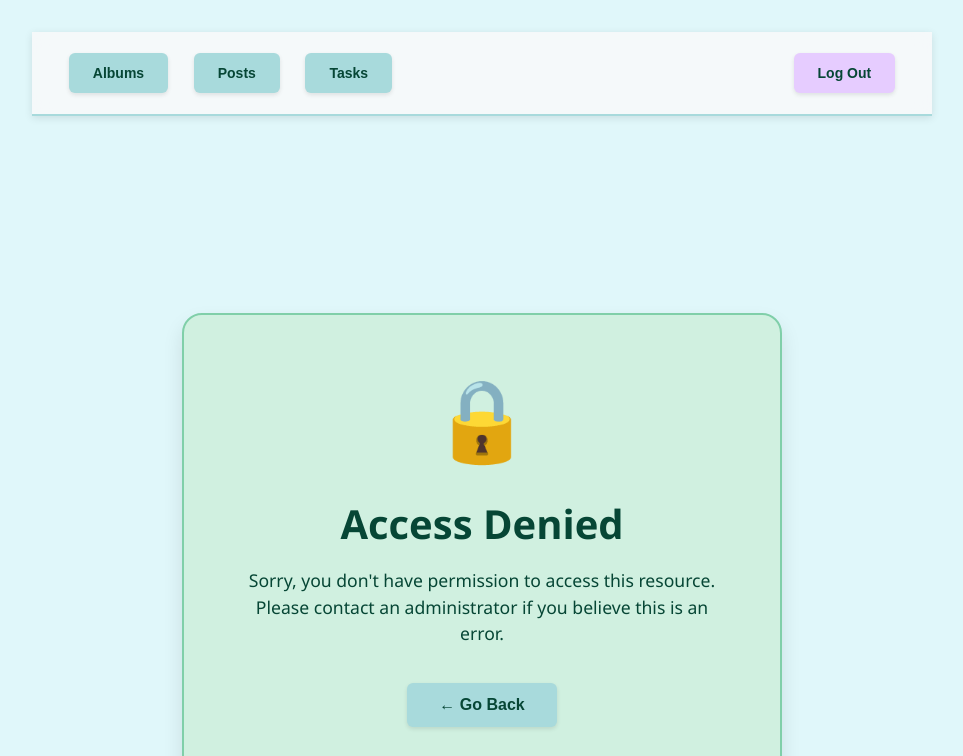
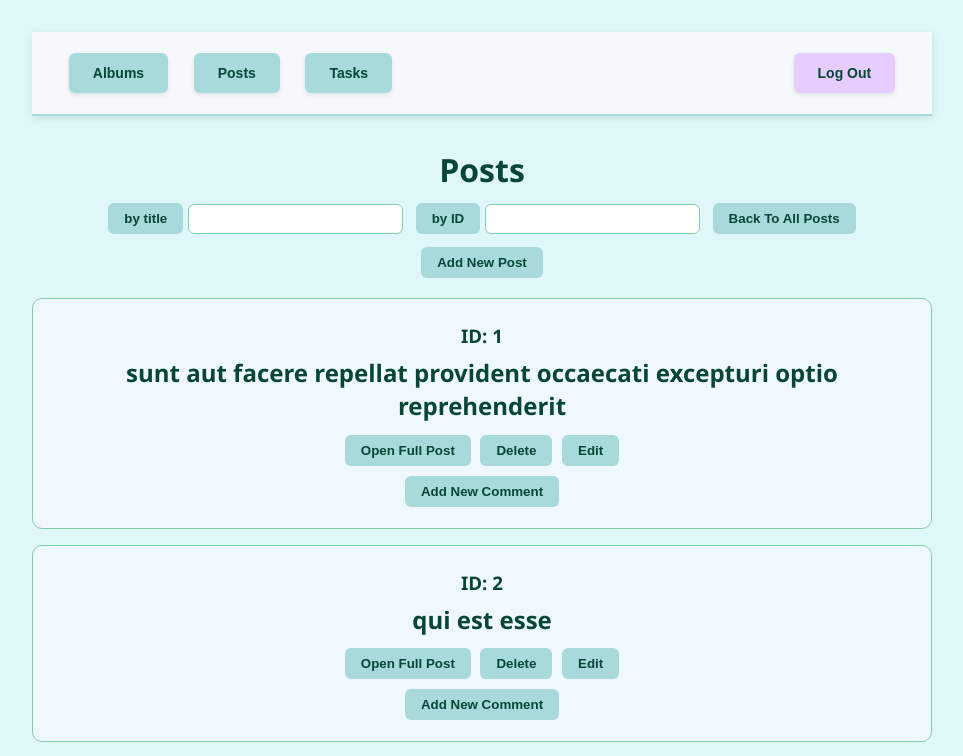
Before and after one commit to s0583232209/react-2-project, a React (Vite) app: page /posts/1 in a window 1280 px wide. Before the commit this address led to /access_denied. Shown: the top 756 px of the page, without its empty margins (158-1121 px from the left). Built offline with nearby package versions, Linux system fonts and the light colour scheme; data requests are answered from the project's data file; sample sign-in values are in the browser's storage.

Commit message:
reload works through url

```diff
--- a/src/Components/Posts.jsx
+++ b/src/Components/Posts.jsx
@@ -1,73 +1,48 @@
-import { Outlet, useNavigate, useParams } from "react-router-dom";
+import { Outlet, useNavigate, useParams, useSearchParams } from "react-router-dom";
 import { useState, useEffect } from "react";
 import { useForm } from "react-hook-form";
 import Post from "./Post";
 import NavBar from "./NavBar";
 export default function Posts() {
     const navigate = useNavigate();
-    const currentUser = JSON.parse(sessionStorage.getItem("current-user")) || {};
+    const [searchParams] = useSearchParams();
+    const userID = JSON.parse(sessionStorage.getItem("current-user"))?.id || null;
     const { id } = useParams();
-    const ID = currentUser.id;
+    useEffect(() => {
+        if (!userID) {
+            navigate("/login");
+            return;
+        }
+        if (String(id) !== String(userID)) {
+            navigate("/access_denied");
+        }
+    }, [userID, id, navigate]);
 
-    if (!ID) navigate("/login");
-    if (id !== ID) navigate("/access_denied");
 
     const LIMIT = 10;
 
     const [page, setPage] = useState(0);
     const [hasMore, setHasMore] = useState(true);
     const [loading, setLoading] = useState(false);
-    const [postsList, setPostsList] = useState(JSON.parse(localStorage.getItem("postsList")) || []);
+    const [postsList, setPostsList] = useState([]);
     const [newPost, setNewPost] = useState(false);
     const { register, handleSubmit, reset } = useForm();
-
-    const [title, setTitle] = useState(JSON.parse(localStorage.getItem("titlePosts")) || "");
-    const [postID, setPostID] = useState(JSON.parse(localStorage.getItem("idPosts")) || "");
-    const [openPostId, setOpenPostId] = useState(JSON.parse(localStorage.getItem("openPostID")) || null);
-    const [condition, setCondition] = useState(JSON.parse(localStorage.getItem("conditionPosts")) || null);
-
-    const [check, setCheck] = useState(() => {
-        const savedCondition = JSON.parse(localStorage.getItem("conditionPosts"));
-        const savedTitle = JSON.parse(localStorage.getItem("titlePosts"));
-        const savedID = JSON.parse(localStorage.getItem("idPosts"));
-
-        if (savedCondition === "byTitle") return (p) => p.title === savedTitle;
-        if (savedCondition === "byId") return (p) => String(p.id) === String(savedID);
-        return () => true;
-    });
-
+    const [searchID, setSearchID] = useState(searchParams.get("id") || "");
+    const [searchTitle, setSearchTitle] = useState(searchParams.get("title") || "");
+    const [titleInput, setTitleInput] = useState("");
+    const [idInput, setIdInput] = useState("");
+    const [openPostId, setOpenPostId] = useState();
     const isPostOpen = !!openPostId;
+    const isFiltering = !!searchID || !!searchTitle;
 
     useEffect(() => {
-        localStorage.setItem("postsList", JSON.stringify(postsList));
-        return () => {
-            localStorage.removeItem("postsList");
-        };
-    }, [postsList]);
-    useEffect(() => {
-        localStorage.setItem("titlePosts", JSON.stringify(title)); return () => {
-            localStorage.removeItem("titlePosts");
-        };
-    }, [title]);
-    useEffect(() => {
-        localStorage.setItem("idPosts", JSON.stringify(postID)); return () => {
-            localStorage.removeItem("idPosts");
-        };
-    }, [postID]);
-    useEffect(() => {
-        localStorage.setItem("openPostID", JSON.stringify(openPostId)); return () => {
-            localStorage.removeItem("openPostID");
-        };
-    }, [openPostId]);
-    useEffect(() => {
-        localStorage.setItem("conditionPosts", JSON.stringify(condition)); return () => {
-            localStorage.removeItem("conditionPosts");
-        };
-    }, [condition]);
+        setSearchID(searchParams.get("id") || "");
+        setSearchTitle(searchParams.get("title") || "");
+    }, [searchParams]);
 
     useEffect(() => {
         async function fetchPosts() {
-            if (loading || !hasMore || condition) return;
+            if (loading || !hasMore || isFiltering) return;
             setLoading(true);
             const res = await fetch(`http://localhost:3000/posts?_limit=${LIMIT}&_start=${page * LIMIT}`);
             const data = await res.json();
@@ -80,47 +55,73 @@ export default function Posts() {
             setLoading(false);
         }
         if (postsList.length === 0 || page > 0) fetchPosts();
-    }, [page, condition]);
+    }, [page, isFiltering]);
+
+
+    useEffect(() => {
+        async function fetchFromURL() {
+            if (searchTitle) {
+                setLoading(true);
+                const res = await fetch(
+                    `http://localhost:3000/posts?title=${searchTitle}`
+                );
+                const data = await res.json();
+                setPostsList(data);
+                setHasMore(false);
+                setLoading(false);
+            }
+
+            if (searchID) {
+                setLoading(true);
+                const res = await fetch(
+                    `http://localhost:3000/posts?id=${searchID}`
+                );
+                const data = await res.json();
+                setPostsList(data);
+                setHasMore(false);
+                setLoading(false);
+            }
+        }
+
+        fetchFromURL();
+    }, [searchTitle, searchID]);
 
     async function searchByTitle() {
-        if (!title.trim()) return;
-        const localMatch = postsList.find(p => p.title === title);
+        if (!titleInput.trim()) return;
+        const localMatch = postsList.find(p => p.title === titleInput);
         if (!localMatch) {
             setLoading(true);
-            const res = await fetch(`http://localhost:3000/posts?title=${title}`);
+            const res = await fetch(`http://localhost:3000/posts?title=${titleInput}`);
             const data = await res.json();
             if (data.length > 0) {
                 setPostsList(prev => [...prev, ...data]);
             }
             setLoading(false);
         }
-        setCheck(() => post => post.title === title);
-        setCondition("byTitle");
         setHasMore(false);
-        navigate(`?title=${title}`);
+        navigate(`?title=${titleInput}`);
     }
     async function searchById() {
-        if (!postID) return;
-        const localMatch = postsList.find(p => String(p.id) === String(postID));
+        if (!idInput) return;
+        const localMatch = postsList.find(p => String(p.id) === String(idInput));
         if (!localMatch) {
             setLoading(true);
-            const res = await fetch(`http://localhost:3000/posts?id=${postID}`);
+            const res = await fetch(`http://localhost:3000/posts?id=${idInput}`);
             const data = await res.json();
             if (data.length > 0) {
                 setPostsList(prev => [...prev, ...data]);
             }
             setLoading(false);
         }
-        setCheck(() => post => String(post.id) === String(postID));
-        setCondition("byId");
         setHasMore(false);
-        navigate(`?id=${postID}`);
+        navigate(`?id=${idInput}`);
     }
     function resetFilters() {
-        setCondition(null);
-        setCheck(() => () => true);
-        setTitle("");
-        setPostID("");
+        setTitleInput("");
+        setIdInput("");
+        setSearchID("");
+        setSearchTitle("");
+        setPostsList([]);
         setPage(0);
         setHasMore(true);
         navigate(`/Posts/${id}`);
@@ -139,7 +140,7 @@ export default function Posts() {
         const response = await fetch(`http://localhost:3000/posts`, {
             method: "POST",
             headers: { "Content-Type": "application/json" },
-            body: JSON.stringify({ userId: ID, title: data.title, body: data.body }),
+            body: JSON.stringify({ userId: userID, title: data.title, body: data.body }),
         });
         if (response.ok) {
             const newPost = await response.json();
@@ -170,9 +171,9 @@ export default function Posts() {
                 <h1>Posts</h1>
                 <div className="filters">
                     <button onClick={searchByTitle}>by title</button>
-                    <input value={title} onChange={e => setTitle(e.target.value)} />
+                    <input value={titleInput} onChange={e => setTitleInput(e.target.value)} />
                     <button onClick={searchById}> by ID </button>
-                    <input value={postID} onChange={e => setPostID(e.target.value)} />
+                    <input value={idInput} onChange={e => setIdInput(e.target.value)} />
                     <button onClick={resetFilters}>Back To All Posts</button>
                 </div>
 
@@ -189,9 +190,13 @@ export default function Posts() {
 
                 <div className="posts-list">
                     {(() => {
-                        const filtered = postsList.filter(p => p.id !== openPostId).filter(check);
+                        const filtered = postsList.filter(p => p.id !== openPostId).filter(post => {
+                            if (searchID) return String(post.id) === String(searchID);
+                            if (searchTitle) return post.title === searchTitle;
+                            return true;
+                        });
 
-                        if (condition && filtered.length === 0 && !loading) {
+                        if (isFiltering && filtered.length === 0 && !loading) {
                             return <p>No matches found</p>;
                         }
 
@@ -199,7 +204,7 @@ export default function Posts() {
                             <Post
                                 key={post.id}
                                 {...post}
-                                currentUser={post.userId === ID}
+                                currentUser={post.userId === userID}
                                 edit={updatePost}
                                 onDelete={deletePost}
                                 isExpanded={false}
@@ -208,7 +213,7 @@ export default function Posts() {
                         ));
                     })()}
                 </div>
-                {hasMore && !condition && (
+                {hasMore && !isFiltering && (
                     <button disabled={loading} onClick={() => setPage(p => p + 1)}>
                         {loading ? "Loading..." : "See more"}
                     </button>
@@ -219,7 +224,7 @@ export default function Posts() {
                 <Post
                     key={`expanded-${openPostId}`}
                     {...postsList.find(p => p.id === openPostId)}
-                    currentUser={postsList.find(p => p.id === openPostId)?.userId === ID}
+                    currentUser={postsList.find(p => p.id === openPostId)?.userId === userID}
                     edit={updatePost}
                     onDelete={deletePost}
                     isExpanded
```
